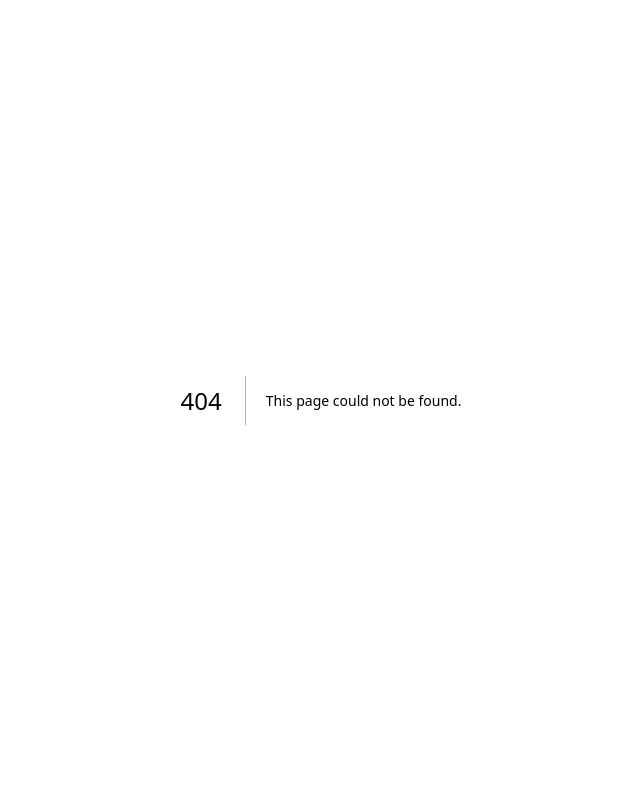
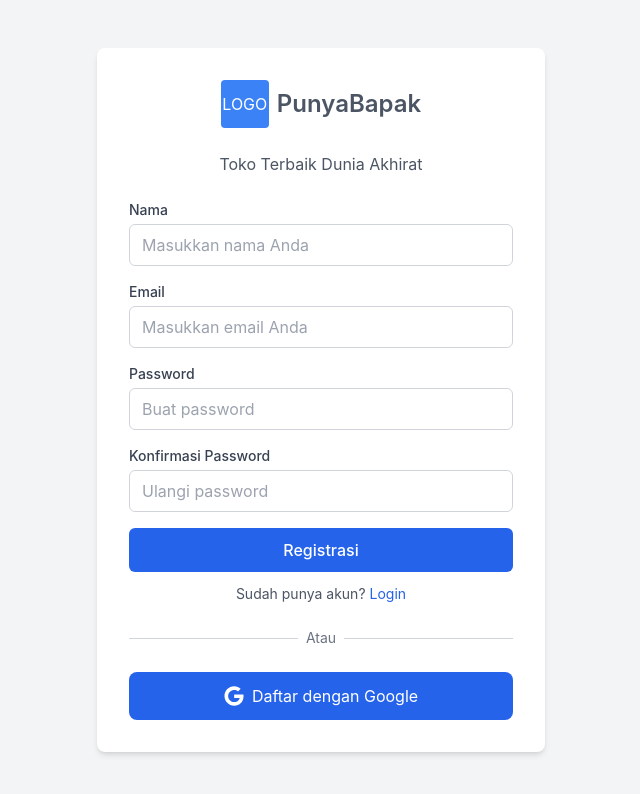
Before and after one commit to KyzutoGH/3D-Models-Shop, a Next.js app: page /register in a window 1280 px wide. Before the commit this address had no page. Shown: the top 794 px of the page, without its empty margins (319-959 px from the left). Built offline with nearby package versions, Linux system fonts and the light colour scheme; no server answers.

Commit message:
register,karo lupapassword

```diff
--- /dev/null
+++ b/pages/lupapassword.js
@@ -0,0 +1,95 @@
+import { useState } from "react";
+import Link from "next/link";
+
+const LupaPasswordPage = () => {
+  const [email, setEmail] = useState("");
+  const [message, setMessage] = useState("");
+  const [error, setError] = useState("");
+
+  const handleResetPassword = async (e) => {
+    e.preventDefault();
+    setMessage("");
+    setError("");
+
+    try {
+      const response = await fetch('/api/reset-password', {
+        method: 'POST',
+        headers: { 'Content-Type': 'application/json' },
+        body: JSON.stringify({ email })
+      });
+
+      const data = await response.json();
+
+      if (response.ok) {
+        setMessage("Link reset password telah dikirim ke email Anda");
+      } else {
+        setError(data.message || "Gagal mengirim link reset password");
+      }
+    } catch (error) {
+      setError("Terjadi kesalahan. Silakan coba lagi.");
+      console.error(error);
+    }
+  };
+
+  return (
+    <div className="min-h-screen flex items-center justify-center bg-gray-100">
+      <div className="bg-white p-8 rounded-lg shadow-md w-full max-w-md">
+        <div className="flex items-center justify-center mb-6">
+          <div className="bg-blue-500 w-12 h-12 flex items-center justify-center text-white rounded">
+            LOGO
+          </div>
+          <h1 className="text-2xl text-gray-600 ml-2 font-semibold">PunyaBapak</h1>
+        </div>
+
+        <h2 className="text-center text-gray-600 mb-6">Reset Password</h2>
+
+        {message && (
+          <div className="bg-green-100 border border-green-400 text-green-700 px-4 py-3 rounded relative mb-4">
+            {message}
+          </div>
+        )}
+
+        {error && (
+          <div className="bg-red-100 border border-red-400 text-red-700 px-4 py-3 rounded relative mb-4">
+            {error}
+          </div>
+        )}
+
+        <form onSubmit={handleResetPassword} className="space-y-4">
+          <div>
+            <label htmlFor="email" className="block text-sm font-medium text-gray-700 mb-1">
+              Email
+            </label>
+            <input
+              type="email"
+              id="email"
+              value={email}
+              onChange={(e) => setEmail(e.target.value)}
+              className="w-full px-3 py-2 border border-gray-300 rounded-md focus:outline-none focus:ring-1 focus:ring-blue-500"
+              placeholder="Masukkan email Anda"
+              required
+            />
+          </div>
+
+          <div className="flex flex-col gap-3 mt-6">
+            <button
+              type="submit"
+              className="w-full bg-blue-600 text-white py-2.5 rounded-md hover:bg-blue-700 transition-colors duration-200 font-medium"
+            >
+              Kirim Link Reset Password
+            </button>
+
+            <div className="flex justify-center text-sm text-gray-600">
+              Kembali ke
+              <Link href="/login" className="ml-1 text-blue-600 hover:underline">
+                Login
+              </Link>
+            </div>
+          </div>
+        </form>
+      </div>
+    </div>
+  );
+};
+
+export default LupaPasswordPage;
--- /dev/null
+++ b/pages/register.js
@@ -0,0 +1,164 @@
+import Link from "next/link";
+import { useState } from "react";
+import { useSession, signIn } from "next-auth/react";
+import { useRouter } from "next/router";
+
+const RegisterPage = () => {
+  const [name, setName] = useState("");
+  const [email, setEmail] = useState("");
+  const [password, setPassword] = useState("");
+  const [confirmPassword, setConfirmPassword] = useState("");
+
+  const router = useRouter();
+  const { data: session } = useSession();
+
+  const handleRegister = async (e) => {
+    e.preventDefault();
+
+    if (password !== confirmPassword) {
+      alert("Passwords do not match");
+      return;
+    }
+
+    try {
+      const response = await fetch('/api/register', {
+        method: 'POST',
+        headers: { 'Content-Type': 'application/json' },
+        body: JSON.stringify({ name, email, password })
+      });
+
+      if (response.ok) {
+        router.push('/login');
+      } else {
+        const errorData = await response.json();
+        alert(errorData.message || "Registration failed");
+      }
+    } catch (error) {
+      console.error("Registration error:", error);
+      alert("An error occurred during registration");
+    }
+  };
+
+  const handleGoogleRegister = () => {
+    signIn("google", { callbackUrl: '/profile' });
+  };
+
+  return (
+    <div className="min-h-screen flex items-center justify-center bg-gray-100">
+      <div className="bg-white p-8 rounded-lg shadow-md w-full max-w-md">
+        <div className="flex items-center justify-center mb-6">
+          <div className="bg-blue-500 w-12 h-12 flex items-center justify-center text-white rounded">
+            LOGO
+          </div>
+          <h1 className="text-2xl text-gray-600 ml-2 font-semibold">PunyaBapak</h1>
+        </div>
+
+        <h2 className="text-center text-gray-600 mb-6">Toko Terbaik Dunia Akhirat</h2>
+
+        <form onSubmit={handleRegister} className="space-y-4">
+          <div>
+            <label htmlFor="name" className="block text-sm font-medium text-gray-700 mb-1">
+              Nama
+            </label>
+            <input
+              type="text"
+              id="name"
+              value={name}
+              onChange={(e) => setName(e.target.value)}
+              className="w-full px-3 py-2 border border-gray-300 rounded-md focus:outline-none focus:ring-1 focus:ring-blue-500"
+              placeholder="Masukkan nama Anda"
+              required
+            />
+          </div>
+
+          <div>
+            <label htmlFor="email" className="block text-sm font-medium text-gray-700 mb-1">
+              Email
+            </label>
+            <input
+              type="email"
+              id="email"
+              value={email}
+              onChange={(e) => setEmail(e.target.value)}
+              className="w-full px-3 py-2 border border-gray-300 rounded-md focus:outline-none focus:ring-1 focus:ring-blue-500"
+              placeholder="Masukkan email Anda"
+              required
+            />
+          </div>
+
+          <div>
+            <label htmlFor="password" className="block text-sm font-medium text-gray-700 mb-1">
+              Password
+            </label>
+            <input
+              type="password"
+              id="password"
+              value={password}
+              onChange={(e) => setPassword(e.target.value)}
+              className="w-full px-3 py-2 border border-gray-300 rounded-md focus:outline-none focus:ring-1 focus:ring-blue-500"
+              placeholder="Buat password"
+              required
+              minLength={6}
+            />
+          </div>
+
+          <div>
+            <label htmlFor="confirm-password" className="block text-sm font-medium text-gray-700 mb-1">
+              Konfirmasi Password
+            </label>
+            <input
+              type="password"
+              id="confirm-password"
+              value={confirmPassword}
+              onChange={(e) => setConfirmPassword(e.target.value)}
+              className="w-full px-3 py-2 border border-gray-300 rounded-md focus:outline-none focus:ring-1 focus:ring-blue-500"
+              placeholder="Ulangi password"
+              required
+              minLength={6}
+            />
+          </div>
+
+          <div className="flex flex-col gap-3 mt-6">
+            <button
+              type="submit"
+              className="w-full bg-blue-600 text-white py-2.5 rounded-md hover:bg-blue-700 transition-colors duration-200 font-medium"
+            >
+              Registrasi
+            </button>
+
+            <div className="flex justify-center text-sm text-gray-600">
+              Sudah punya akun?
+              <Link href="/login" className="ml-1 text-blue-600 hover:underline">
+                Login
+              </Link>
+            </div>
+          </div>
+        </form>
+
+        <div className="relative my-6">
+          <div className="absolute inset-0 flex items-center">
+            <div className="w-full border-t border-gray-300"></div>
+          </div>
+          <div className="relative flex justify-center text-sm">
+            <span className="px-2 bg-white text-gray-500">Atau</span>
+          </div>
+        </div>
+
+        <button
+          onClick={handleGoogleRegister}
+          className="w-full bg-blue-600 text-white py-3 rounded-lg hover:bg-blue-700 flex items-center justify-center gap-2 disabled:opacity-50 disabled:cursor-not-allowed transition-colors duration-200"
+        >
+          <svg xmlns="http://www.w3.org/2000/svg" className="w-5 h-5" viewBox="0 0 488 512">
+            <path
+              fill="currentColor"
+              d="M488 261.8C488 403.3 391.1 504 248 504 110.8 504 0 393.2 0 256S110.8 8 248 8c66.8 0 123 24.5 166.3 64.9l-67.5 64.9C258.5 52.6 94.3 116.6 94.3 256c0 86.5 69.1 156.6 153.7 156.6 98.2 0 135-70.4 140.8-106.9H248v-85.3h236.1c2.3 12.7 3.9 24.9 3.9 41.4z"
+            />
+          </svg>
+          Daftar dengan Google
+        </button>
+      </div>
+    </div>
+  );
+};
+
+export default RegisterPage;
```
Also changed, not shown: 2 other files (tests, documents, lock files or other folders).
